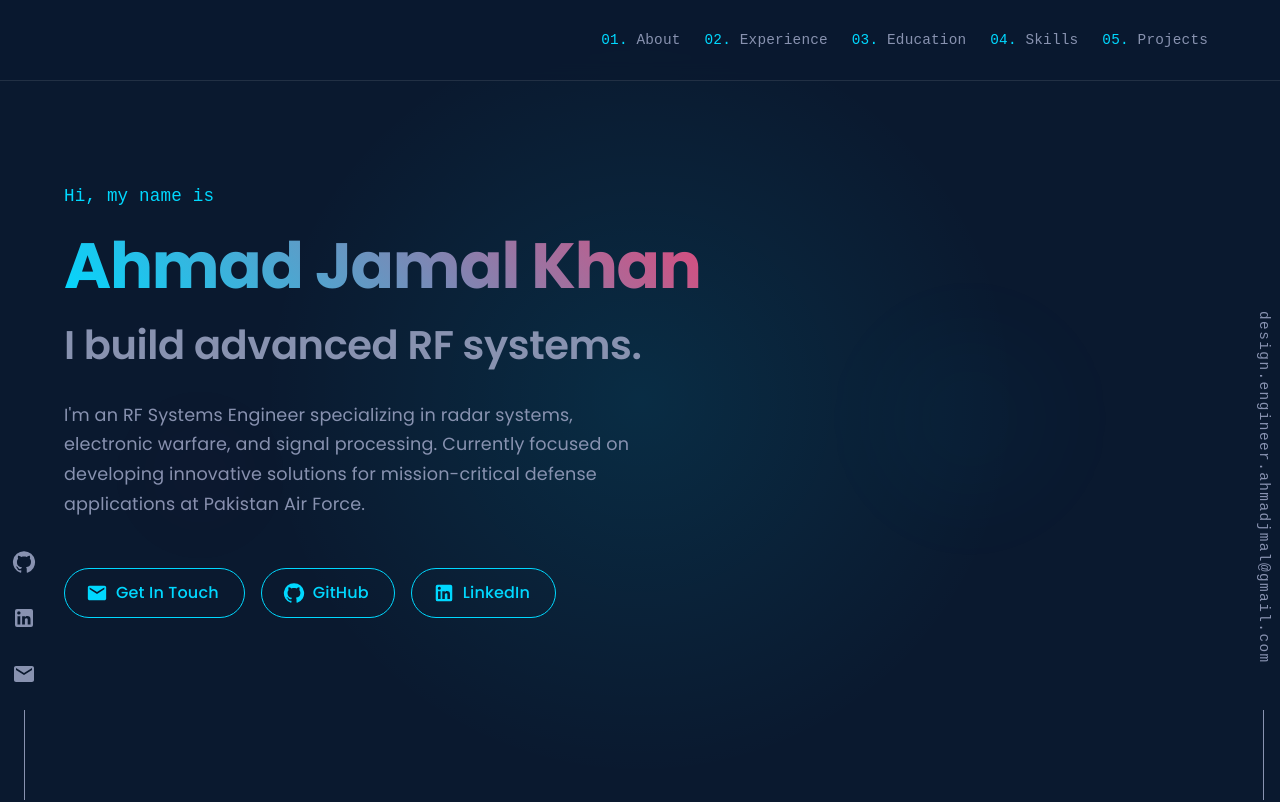
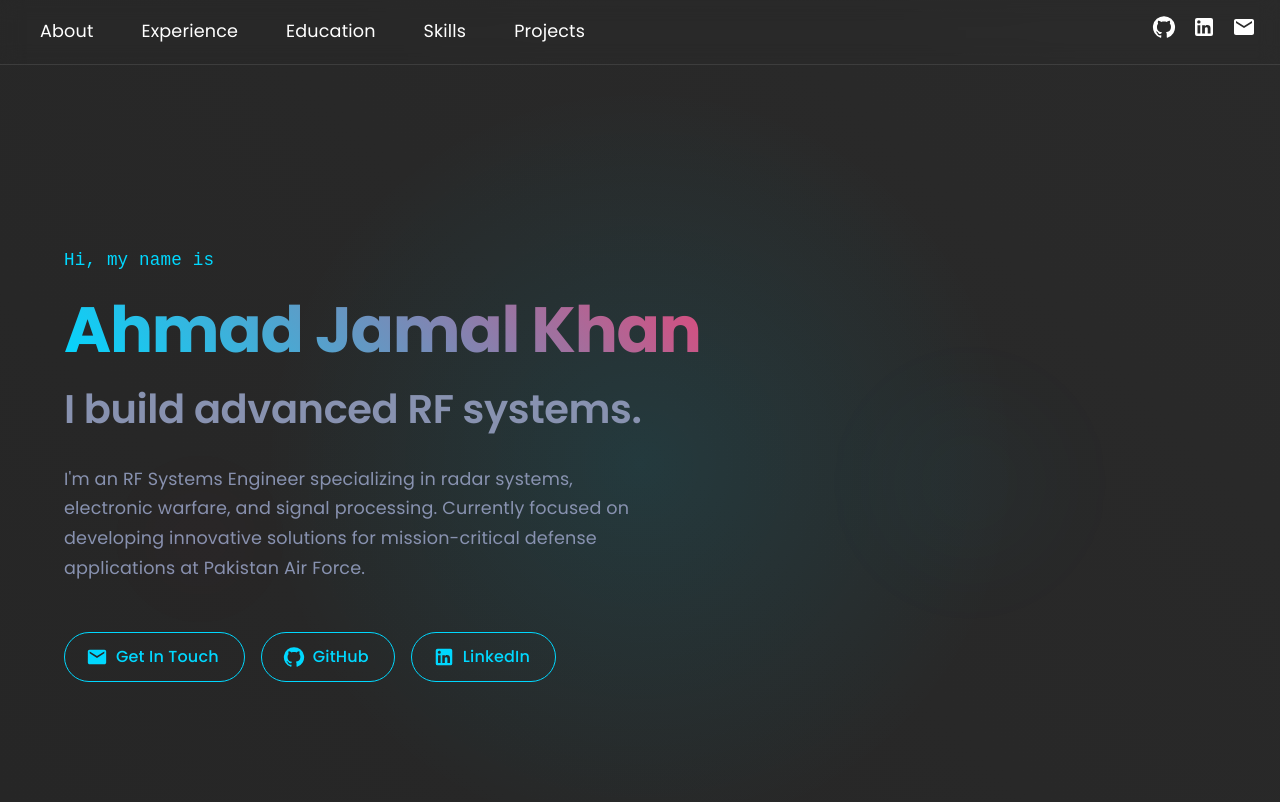
Before and after one commit to Ahmad-Jamal-Khan/portfolio, a React (Vite) app: page / in a window 1280 px wide. Shown: the top 802 px of the page. Built offline with nearby package versions, Linux system fonts and the light colour scheme.

Commit message:
Initial commit

```diff
--- a/index.html
+++ b/index.html
@@ -2,13 +2,13 @@
 <html lang="en">
   <head>
     <meta charset="UTF-8" />
-    <link rel="icon" type="image/svg+xml" href="/Portfolio/favicon.ico" />
+    <link rel="icon" type="image/svg+xml" href="/portfolio/favicon.ico" />
     <meta name="viewport" content="width=device-width, initial-scale=1.0" />
     <title>Ahmad Jamal Khan - Portfolio</title>
     <meta name="description" content="Ahmad Jamal Khan - RF Systems Engineer and Software Developer" />
     <meta name="keywords" content="portfolio, RF engineer, software developer, electrical engineer" />
     <meta name="author" content="Ahmad Jamal Khan" />
-    <base href="/Portfolio/" />
+    <base href="/portfolio/" />
     <link rel="preconnect" href="https://fonts.googleapis.com" />
     <link rel="preconnect" href="https://fonts.gstatic.com" crossorigin />
     <link
--- /dev/null
+++ b/src/App.css
@@ -0,0 +1,69 @@
+#root {
+  width: 100%;
+  min-height: 100vh;
+  margin: 0;
+  padding: 0;
+}
+
+/* Modern animations */
+@keyframes float {
+  0% {
+    transform: translateY(0px);
+  }
+  50% {
+    transform: translateY(-10px);
+  }
+  100% {
+    transform: translateY(0px);
+  }
+}
+
+@keyframes pulse {
+  0% {
+    transform: scale(1);
+    opacity: 0.5;
+  }
+  50% {
+    transform: scale(1.1);
+    opacity: 0.8;
+  }
+  100% {
+    transform: scale(1);
+    opacity: 0.5;
+  }
+}
+
+@keyframes gradient {
+  0% {
+    background-position: 0% 50%;
+  }
+  50% {
+    background-position: 100% 50%;
+  }
+  100% {
+    background-position: 0% 50%;
+  }
+}
+
+/* Section transitions */
+.section-enter {
+  opacity: 0;
+  transform: translateY(20px);
+}
+
+.section-enter-active {
+  opacity: 1;
+  transform: translateY(0);
+  transition: opacity 500ms, transform 500ms;
+}
+
+.section-exit {
+  opacity: 1;
+  transform: translateY(0);
+}
+
+.section-exit-active {
+  opacity: 0;
+  transform: translateY(-20px);
+  transition: opacity 500ms, transform 500ms;
+}
--- a/src/App.tsx
+++ b/src/App.tsx
@@ -1,4 +1,6 @@
-import { ThemeProvider, CssBaseline } from '@mui/material';
+import React from 'react';
+import { ThemeProvider } from '@mui/material/styles';
+import CssBaseline from '@mui/material/CssBaseline';
 import { theme } from './theme';
 import Layout from './components/Layout';
 import Hero from './components/Hero';
@@ -6,20 +8,71 @@ import Experience from './components/Experience';
 import Education from './components/Education';
 import Skills from './components/Skills';
 import Projects from './components/Projects';
+import { Box } from '@mui/material';
+import { motion } from 'framer-motion';
 
-function App() {
+const App: React.FC = () => {
   return (
     <ThemeProvider theme={theme}>
       <CssBaseline />
+      <Box
+        sx={{
+          minHeight: '100vh',
+          background: 'linear-gradient(45deg, #1a1a1a 0%, #2a2a2a 100%)',
+          position: 'relative',
+          overflow: 'hidden',
+          '&::before': {
+            content: '""',
+            position: 'absolute',
+            top: 0,
+            left: 0,
+            right: 0,
+            bottom: 0,
+            background: 'radial-gradient(circle at 50% 50%, rgba(0, 255, 255, 0.1) 0%, transparent 50%)',
+            animation: 'pulse 4s ease-in-out infinite',
+          },
+        }}
+      >
         <Layout>
+          <motion.div
+            initial={{ opacity: 0 }}
+            animate={{ opacity: 1 }}
+            transition={{ duration: 0.5 }}
+          >
             <Hero />
+          </motion.div>
+          <motion.div
+            initial={{ opacity: 0, y: 20 }}
+            animate={{ opacity: 1, y: 0 }}
+            transition={{ duration: 0.5, delay: 0.2 }}
+          >
             <Experience />
+          </motion.div>
+          <motion.div
+            initial={{ opacity: 0, y: 20 }}
+            animate={{ opacity: 1, y: 0 }}
+            transition={{ duration: 0.5, delay: 0.4 }}
+          >
             <Education />
+          </motion.div>
+          <motion.div
+            initial={{ opacity: 0, y: 20 }}
+            animate={{ opacity: 1, y: 0 }}
+            transition={{ duration: 0.5, delay: 0.6 }}
+          >
             <Skills />
+          </motion.div>
+          <motion.div
+            initial={{ opacity: 0, y: 20 }}
+            animate={{ opacity: 1, y: 0 }}
+            transition={{ duration: 0.5, delay: 0.8 }}
+          >
             <Projects />
+          </motion.div>
         </Layout>
+      </Box>
     </ThemeProvider>
   );
-}
+};
 
 export default App;
--- a/src/components/Layout.tsx
+++ b/src/components/Layout.tsx
@@ -1,199 +1,89 @@
 import { Box, AppBar, Toolbar, IconButton, useScrollTrigger } from '@mui/material';
 import { motion } from 'framer-motion';
-import { GitHub, LinkedIn, Email } from '@mui/icons-material';
-import { ReactNode } from 'react';
+import GitHubIcon from '@mui/icons-material/GitHub';
+import LinkedInIcon from '@mui/icons-material/LinkedIn';
+import EmailIcon from '@mui/icons-material/Email';
+import { Link } from 'react-scroll';
 
-interface LayoutProps {
-  children: ReactNode;
-}
-
-const Layout = ({ children }: LayoutProps) => {
+const Layout = ({ children }: { children: React.ReactNode }) => {
   const trigger = useScrollTrigger({
     disableHysteresis: true,
-    threshold: 100,
+    threshold: 0,
   });
 
-  const navItems = [
-    { label: 'About', href: '#about' },
-    { label: 'Experience', href: '#experience' },
-    { label: 'Education', href: '#education' },
-    { label: 'Skills', href: '#skills' },
-    { label: 'Projects', href: '#projects' },
+  const navigation = [
+    { name: 'About', to: 'hero' },
+    { name: 'Experience', to: 'experience' },
+    { name: 'Education', to: 'education' },
+    { name: 'Skills', to: 'skills' },
+    { name: 'Projects', to: 'projects' },
   ];
 
   const socialLinks = [
-    { icon: <GitHub />, href: 'https://github.com/yourusername', label: 'GitHub' },
-    { icon: <LinkedIn />, href: 'https://linkedin.com/in/yourusername', label: 'LinkedIn' },
-    { icon: <Email />, href: 'mailto:design.engineer.ahmadjmal@gmail.com', label: 'Email' },
+    { icon: <GitHubIcon />, href: 'https://github.com/yourusername' },
+    { icon: <LinkedInIcon />, href: 'https://linkedin.com/in/yourusername' },
+    { icon: <EmailIcon />, href: 'mailto:your.email@example.com' },
   ];
 
   return (
-    <Box sx={{ minHeight: '100vh' }}>
+    <Box sx={{ display: 'flex', flexDirection: 'column', minHeight: '100vh' }}>
       <AppBar
-        component={motion.header}
-        initial={{ y: -100 }}
-        animate={{ y: 0 }}
-        transition={{ duration: 0.5 }}
-        elevation={trigger ? 24 : 0}
+        position="fixed"
+        elevation={trigger ? 4 : 0}
         sx={{
-          px: { xs: 2, md: 6 },
-          py: 1,
+          backgroundColor: 'transparent',
+          backdropFilter: 'blur(10px)',
+          transition: 'all 0.3s ease',
         }}
       >
-        <Toolbar sx={{ justifyContent: 'flex-end', gap: 4 }}>
-          <Box
-            component="nav"
-            sx={{
-              display: 'flex',
-              gap: 3,
-              '& a': {
-                color: 'text.secondary',
-                textDecoration: 'none',
-                fontSize: '0.9rem',
-                fontFamily: '"Fira Code", monospace',
-                position: 'relative',
-                '&::before': {
-                  content: '""',
-                  position: 'absolute',
-                  width: '100%',
-                  height: '2px',
-                  bottom: -4,
-                  left: 0,
-                  background: 'linear-gradient(90deg, #00D8FF, transparent)',
-                  transform: 'scaleX(0)',
-                  transformOrigin: 'right',
-                  transition: 'transform 0.3s ease',
-                },
-                '&:hover': {
-                  color: 'primary.main',
-                  '&::before': {
-                    transform: 'scaleX(1)',
-                    transformOrigin: 'left',
-                  },
-                },
-              },
-            }}
-          >
-            {navItems.map((item, index) => (
+        <Toolbar sx={{ justifyContent: 'space-between' }}>
+          <Box sx={{ display: 'flex', gap: 2 }}>
+            {navigation.map((item) => (
+              <motion.div
+                key={item.name}
+                whileHover={{ scale: 1.05 }}
+                whileTap={{ scale: 0.95 }}
+              >
+                <Link
+                  to={item.to}
+                  spy={true}
+                  smooth={true}
+                  duration={500}
+                  style={{
+                    color: 'white',
+                    textDecoration: 'none',
+                    cursor: 'pointer',
+                    padding: '0.5rem 1rem',
+                    borderRadius: '8px',
+                    transition: 'all 0.3s ease',
+                    '&:hover': {
+                      backgroundColor: 'rgba(255, 255, 255, 0.1)',
+                    },
+                  }}
+                >
+                  {item.name}
+                </Link>
+              </motion.div>
+            ))}
+          </Box>
+          <Box sx={{ display: 'flex', gap: 2 }}>
+            {socialLinks.map((link, index) => (
               <motion.a
-                key={item.label}
-                href={item.href}
-                initial={{ opacity: 0, y: -20 }}
-                animate={{ opacity: 1, y: 0 }}
-                transition={{ delay: index * 0.1 }}
-                onClick={(e) => {
-                  e.preventDefault();
-                  document.querySelector(item.href)?.scrollIntoView({
-                    behavior: 'smooth',
-                  });
-                }}
+                key={index}
+                href={link.href}
+                target="_blank"
+                rel="noopener noreferrer"
+                whileHover={{ scale: 1.1 }}
+                whileTap={{ scale: 0.9 }}
+                style={{ color: 'white' }}
               >
-                <span style={{ color: '#00D8FF' }}>0{index + 1}.</span> {item.label}
+                {link.icon}
               </motion.a>
             ))}
           </Box>
         </Toolbar>
       </AppBar>
-
-      {/* Fixed social links */}
-      <Box
-        sx={{
-          position: 'fixed',
-          bottom: 0,
-          left: 4,
-          zIndex: 10,
-          display: { xs: 'none', md: 'flex' },
-          flexDirection: 'column',
-          gap: 2,
-          '&::after': {
-            content: '""',
-            width: '1px',
-            height: '90px',
-            background: '#8892B0',
-            margin: '0 auto',
-          },
-        }}
-      >
-        {socialLinks.map((link, index) => (
-          <motion.div
-            key={link.label}
-            initial={{ opacity: 0, x: -20 }}
-            animate={{ opacity: 1, x: 0 }}
-            transition={{ delay: 1.2 + index * 0.1 }}
-          >
-            <IconButton
-              component="a"
-              href={link.href}
-              target="_blank"
-              rel="noopener noreferrer"
-              sx={{
-                color: 'text.secondary',
-                '&:hover': {
-                  color: 'primary.main',
-                  transform: 'translateY(-3px)',
-                },
-                transition: 'all 0.2s ease-in-out',
-              }}
-            >
-              {link.icon}
-            </IconButton>
-          </motion.div>
-        ))}
-      </Box>
-
-      {/* Email on right side */}
-      <Box
-        sx={{
-          position: 'fixed',
-          bottom: 0,
-          right: 4,
-          zIndex: 10,
-          display: { xs: 'none', md: 'flex' },
-          flexDirection: 'column',
-          gap: 2,
-          '&::after': {
-            content: '""',
-            width: '1px',
-            height: '90px',
-            background: '#8892B0',
-            margin: '0 auto',
-          },
-        }}
-      >
-        <motion.div
-          initial={{ opacity: 0, x: 20 }}
-          animate={{ opacity: 1, x: 0 }}
-          transition={{ delay: 1.5 }}
-        >
-          <Box
-            component="a"
-            href="mailto:design.engineer.ahmadjmal@gmail.com"
-            sx={{
-              color: 'text.secondary',
-              textDecoration: 'none',
-              fontSize: '0.9rem',
-              fontFamily: '"Fira Code", monospace',
-              writingMode: 'vertical-rl',
-              padding: '20px 0',
-              letterSpacing: '0.1em',
-              '&:hover': {
-                color: 'primary.main',
-                transform: 'translateY(-3px)',
-              },
-              transition: 'all 0.2s ease-in-out',
-            }}
-          >
-            design.engineer.ahmadjmal@gmail.com
-          </Box>
-        </motion.div>
-      </Box>
-
-      <Box
-        component="main"
-        sx={{
-          pt: { xs: 8, md: 0 },
-        }}
-      >
+      <Box component="main" sx={{ flexGrow: 1, pt: 8 }}>
         {children}
       </Box>
     </Box>
--- /dev/null
+++ b/src/index.css
@@ -0,0 +1,79 @@
+:root {
+  font-family: 'Poppins', system-ui, Avenir, Helvetica, Arial, sans-serif;
+  line-height: 1.5;
+  font-weight: 400;
+
+  color-scheme: dark;
+  color: #E6F1FF;
+  background-color: #0A192F;
+
+  font-synthesis: none;
+  text-rendering: optimizeLegibility;
+  -webkit-font-smoothing: antialiased;
+  -moz-osx-font-smoothing: grayscale;
+}
+
+* {
+  margin: 0;
+  padding: 0;
+  box-sizing: border-box;
+}
+
+body {
+  margin: 0;
+  min-width: 320px;
+  min-height: 100vh;
+  overflow-x: hidden;
+}
+
+a {
+  font-weight: 500;
+  color: #00D8FF;
+  text-decoration: none;
+  transition: color 0.3s ease;
+}
+
+a:hover {
+  color: #5EEAFF;
+}
+
+button {
+  border-radius: 8px;
+  border: 1px solid transparent;
+  padding: 0.6em 1.2em;
+  font-size: 1em;
+  font-weight: 500;
+  font-family: inherit;
+  background-color: #112240;
+  color: #E6F1FF;
+  cursor: pointer;
+  transition: all 0.3s ease;
+}
+
+button:hover {
+  border-color: #00D8FF;
+  background-color: rgba(0, 216, 255, 0.1);
+}
+
+button:focus,
+button:focus-visible {
+  outline: 2px solid #00D8FF;
+}
+
+/* Custom scrollbar */
+::-webkit-scrollbar {
+  width: 10px;
+}
+
+::-webkit-scrollbar-track {
+  background: #112240;
+}
+
+::-webkit-scrollbar-thumb {
+  background: #233554;
+  border-radius: 10px;
+}
+
+::-webkit-scrollbar-thumb:hover {
+  background: #364872;
+}
```
Also changed, not shown: package.json (+5 -4 lines), vite.config.ts (+2 -9 lines), 1 other file (tests, documents, lock files or other folders). Lines whose indentation alone changed are shown as unchanged.
